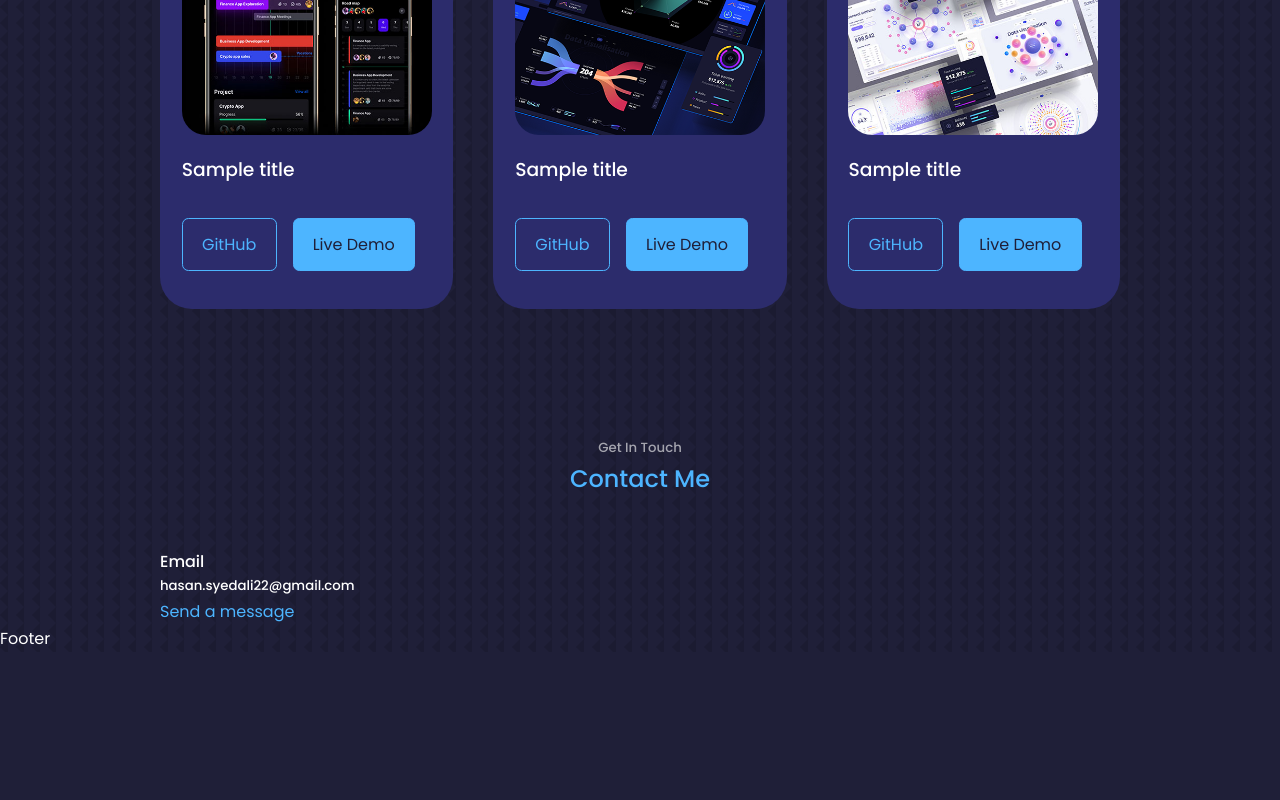
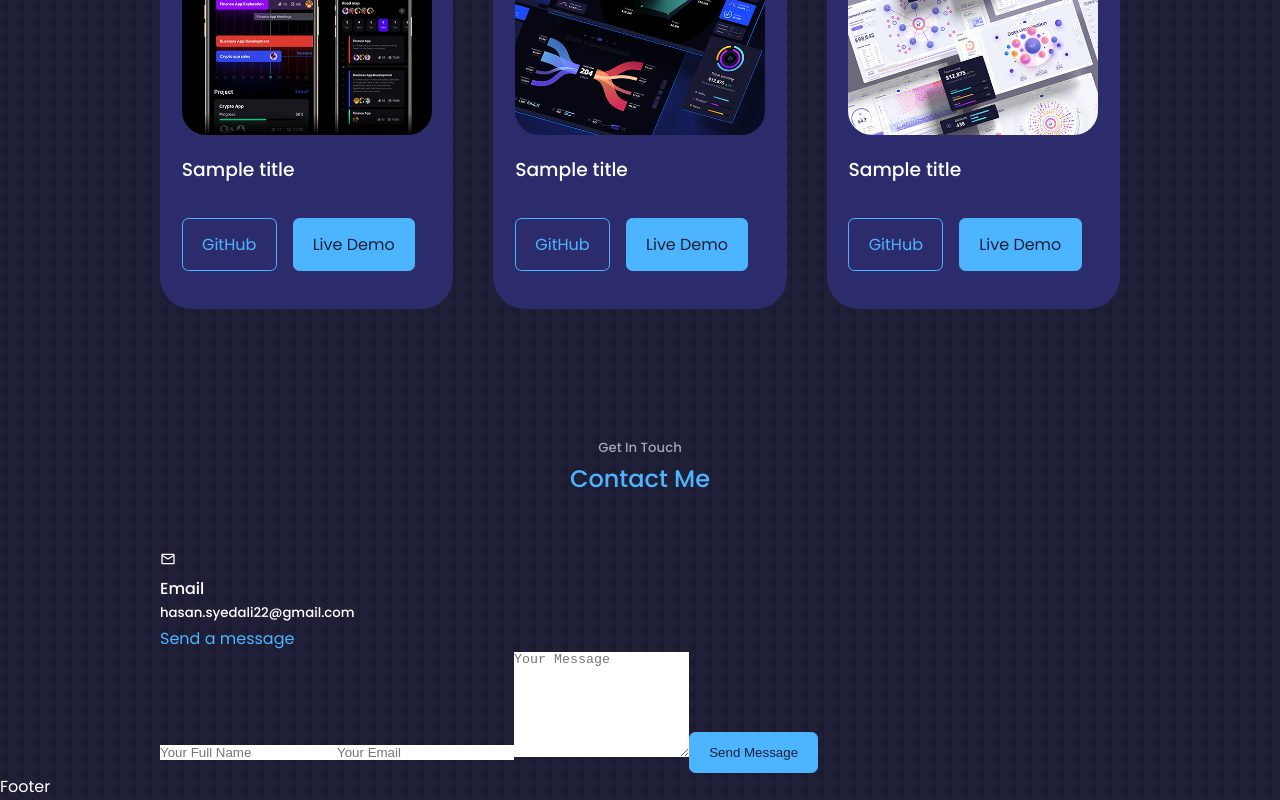
Before and after one commit to ali-hasan97/portfolio, a React (Create React App) app: page / in a window 1280 px wide. Shown: the part 3569-4369 px from the top of the page. Before the commit the page ends 4221 px from the top, so only its background shows below. Built offline with nearby package versions, Linux system fonts and the light colour scheme.

Commit message:
contact section in progress

```diff
--- a/src/components/contact/Contact.jsx
+++ b/src/components/contact/Contact.jsx
@@ -10,13 +10,19 @@ const Contact = () => {
       <div className="container contact__container">
         <div className="contact__options">
           <article className="contact__option">
+            <MdOutlineEmail />
             <h4>Email</h4>
             <h5>hasan.syedali22@gmail.com</h5>
             <a href="mailto:hasan.syedali22@gmail.com">Send a message</a>
           </article>
         </div>
         {/* END OF CONTACT OPTIONS */}
-        <form action=""></form>
+        <form action="">
+          <input type="text" name='name' placeholder='Your Full Name' required/>
+          <input type="email" name='email' placeholder='Your Email' required/>
+          <textarea name="message" id="" rows="7" placeholder='Your Message' required />
+          <button type='submit' className='btn btn-primary'>Send Message</button>
+        </form>
       </div>
     </section>
   )
```
